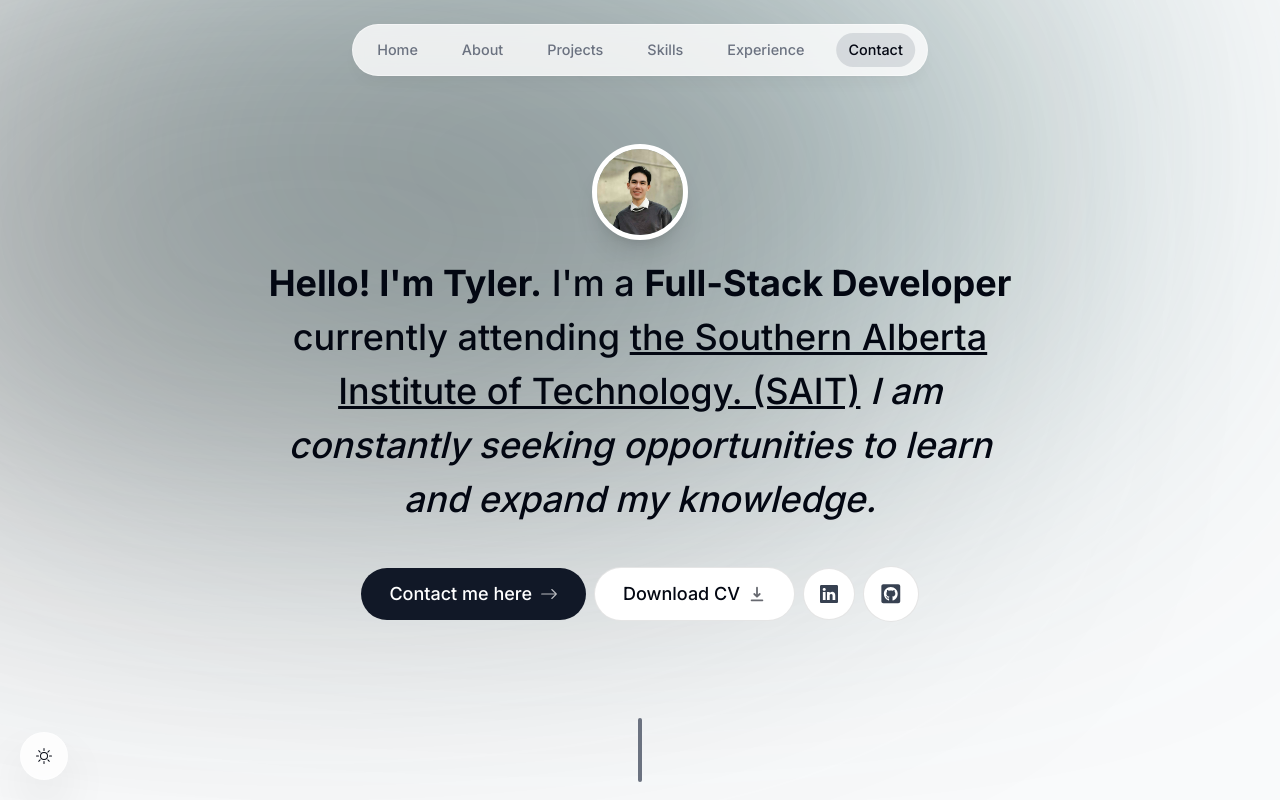
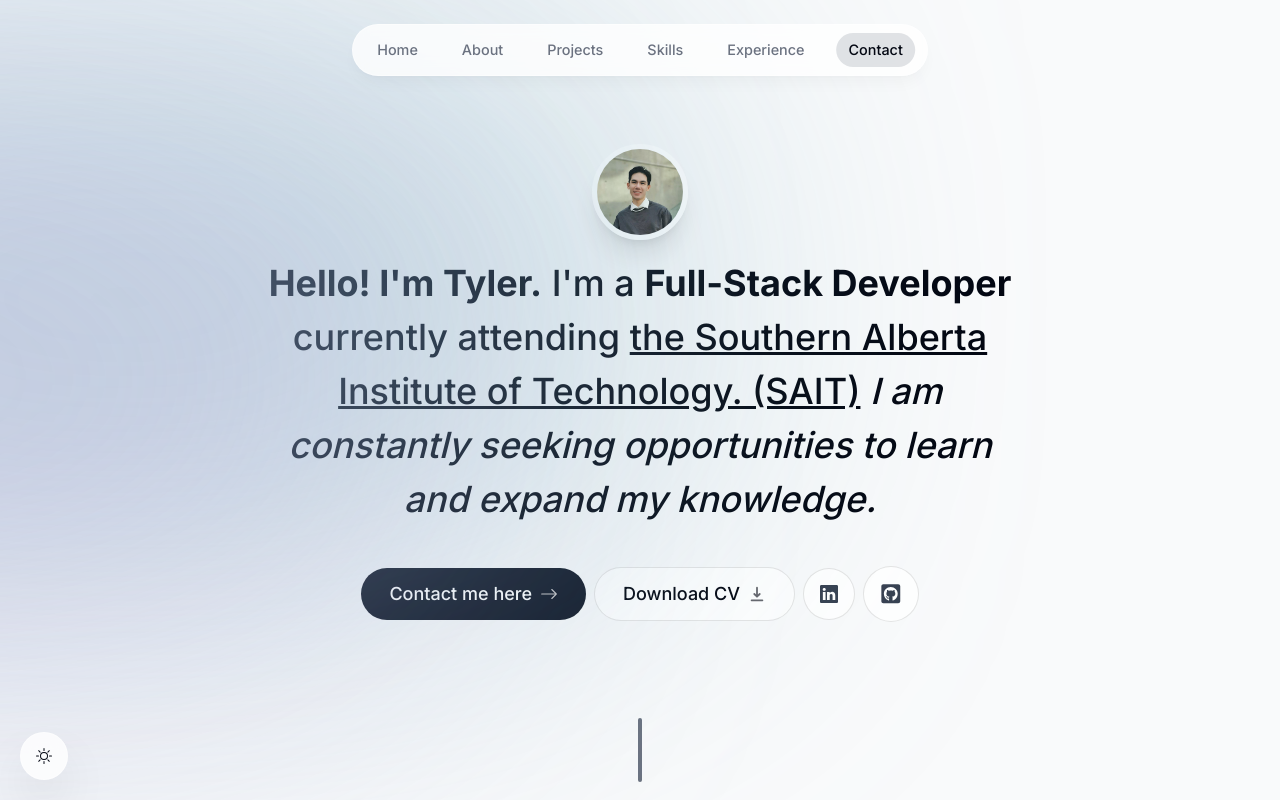
Before and after one commit to TylerTLe/portfolio, a Next.js app: page / in a window 1280 px wide. Shown: the top 800 px of the page. Built offline with nearby package versions, Linux system fonts and the light colour scheme; no server answers.

Commit message:
Add animation and background elements to RootLayout

```diff
--- a/app/layout.tsx
+++ b/app/layout.tsx
@@ -22,11 +22,15 @@ export default function RootLayout({
   return (
     <html lang="en" className="!scroll-smooth">
       <body
-        className={`${inter.className} bg-gray-50 text-gray-950 relative pt-28 sm:pt-36 dark:bg-gray-900 dark:text-gray-50 dark:text-opacity-90`}
+        className={`${inter.className} bg-gray-50 text-gray-950 relative pt-28 sm:pt-36 dark:bg-gray-900 dark:text-gray-50 dark:text-opacity-90 overflow-x-hidden`}
       >
-        <div className=" bg-[#3c6e71] bg-opacity-40 dark:bg-[#acbfa4] dark:bg-opacity-40 absolute top-[-6rem] -z-10 right-[11rem] h-[31.25rem] w-[31.25rem] rounded-full blur-[10rem] sm:w-[68.75rem]"></div>
-        <div className=" bg-[#353535] bg-opacity-40 dark:bg-[#e2e8ce] dark:bg-opacity-40 absolute top-[-1rem] -z-10 left-[-35rem] h-[31.25rem] w-[50rem] rounded-full blur-[10rem] sm:w-[68.75rem] md:left-[-33rem] lg:left-[-28rem] xl:left-[-15rem] 2xl:left-[-5rem]"></div>
-
+        <div className="relative">
+          <div className="animate-slide whitespace-nowrap">
+            {/* Original Elements */}
+            <div className="bg-[#67a3b6] bg-opacity-40 dark:bg-[#816be7] dark:bg-opacity-20 absolute top-[-6rem] -z-10 right-[11rem] h-[31.25rem] w-[31.25rem] rounded-full blur-[10rem] sm:w-[68.75rem]"></div>
+            <div className="bg-[#b4a7d8] bg-opacity-40 dark:bg-[#59bceb] dark:bg-opacity-20 absolute top-[-1rem] -z-10 left-[-35rem] h-[31.25rem] w-[50rem] rounded-full blur-[10rem] sm:w-[68.75rem] md:left-[-33rem] lg:left-[-28rem] xl:left-[-15rem] 2xl:left-[-5rem]"></div>
+          </div>
+        </div>
         <ThemeContextProvider>
           <ActionSectionContextProvider>
             <Header />
--- a/tailwind.config.js
+++ b/tailwind.config.js
@@ -12,6 +12,15 @@ module.exports = {
         'gradient-conic':
           'conic-gradient(from 180deg at 50% 50%, var(--tw-gradient-stops))',
       },
+      keyframes: {
+        slide: {
+          '0%': { transform: 'translateX(100%)' },
+          '100%': { transform: 'translateX(-300%)' },
+        },
+      },
+      animation: {
+        slide: 'slide 20s linear infinite',
+      },
     },
   },
   plugins: [],
```
